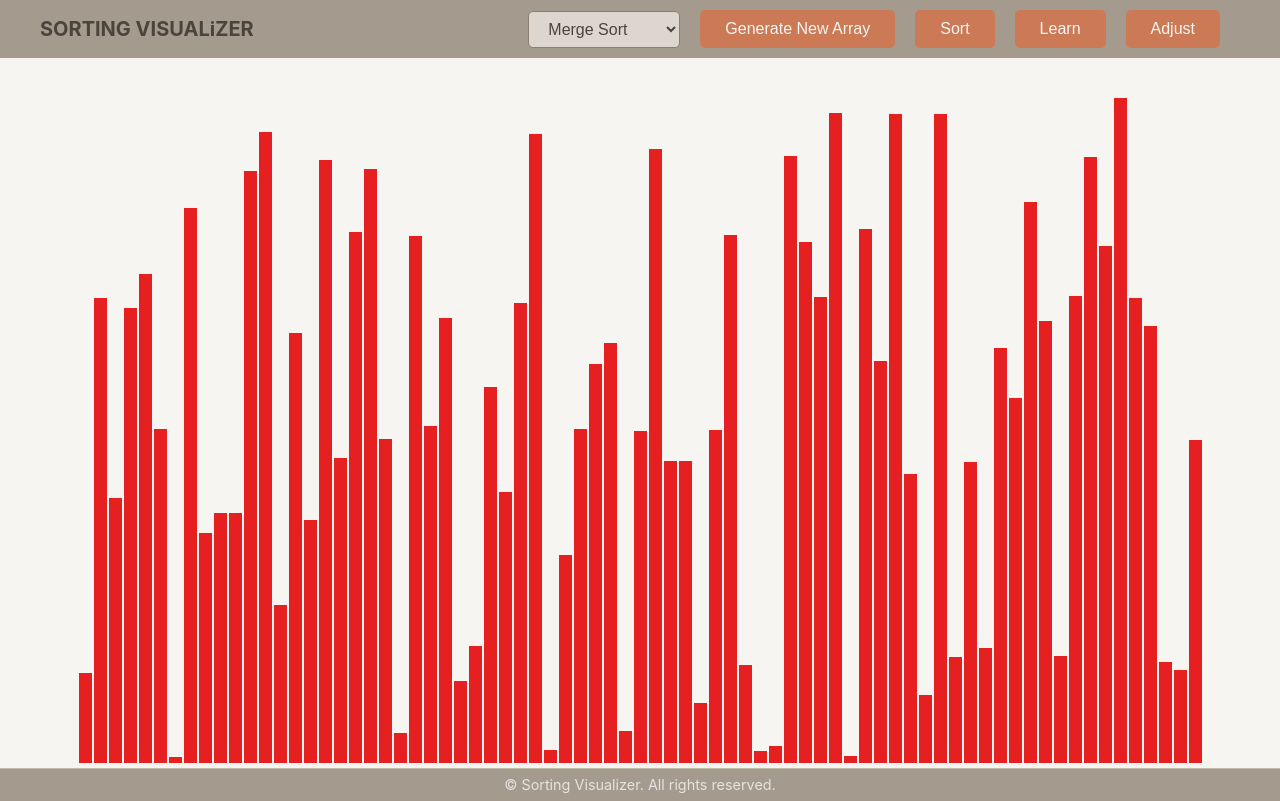
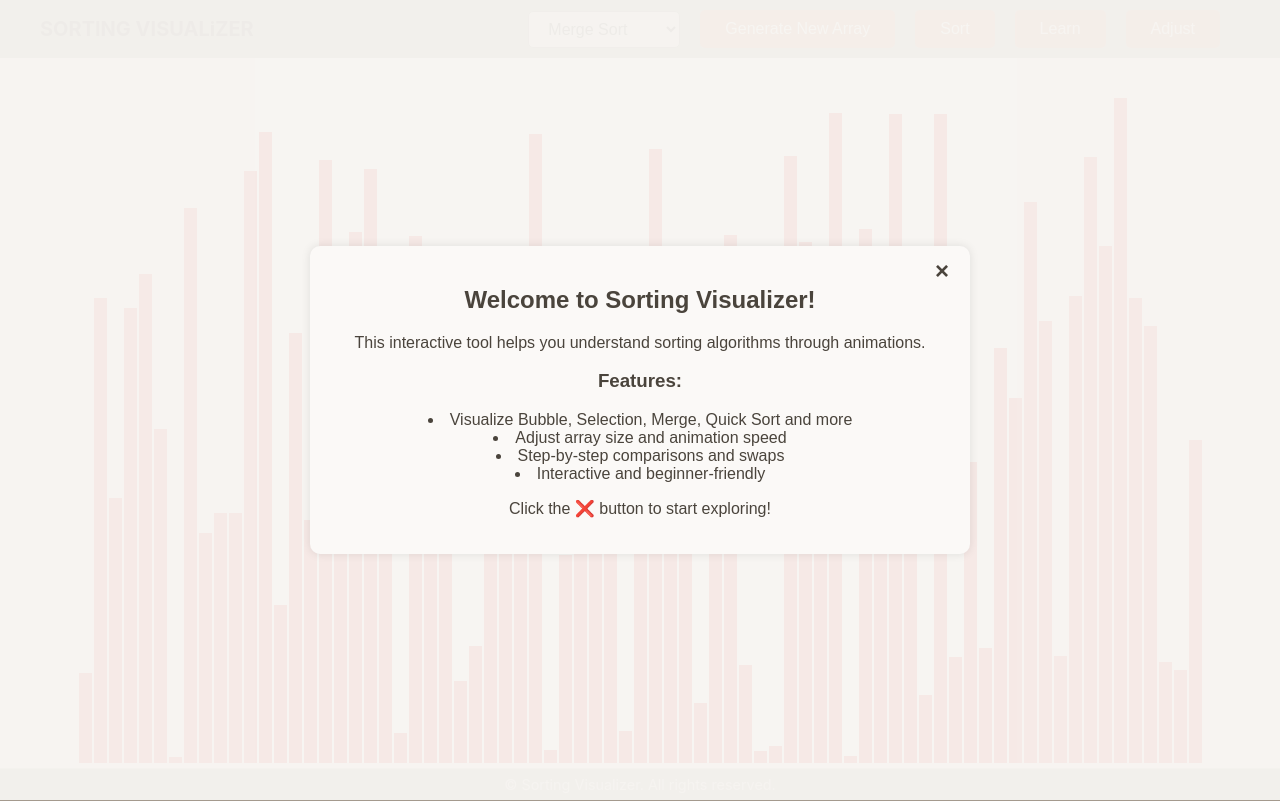
Before and after one commit to jaiisshhh/Sorting-Visualizer, a React (Create React App) app: page / in a window 1280 px wide. Built offline with nearby package versions, Linux system fonts and the light colour scheme.

Commit message:
Added Complexities

```diff
--- a/src/SortingVisualizer/SortingVisualizer.css
+++ b/src/SortingVisualizer/SortingVisualizer.css
@@ -161,3 +161,78 @@
 .footer p {
   margin: 7px;
 }
+
+.modal {
+  position: fixed;
+  top: 0;
+  left: 0;
+  width: 100%;
+  height: 100%;
+  background: rgba(247, 245, 242, 0.95);
+  display: flex;
+  justify-content: center;
+  align-items: center;
+  z-index: 1000;
+}
+
+.modal-content {
+  background: #fbf9f7;
+  padding: 20px 30px;
+  border-radius: 10px;
+  width: 650px;
+  max-width: 90%;
+  color: #4a443c;
+  box-shadow: 0 0 10px rgba(0, 0, 0, 0.1);
+  position: relative;
+  font-family: Arial, sans-serif;
+}
+
+.modal-close {
+  position: absolute;
+  top: 10px;
+  right: 15px;
+  font-size: 24px;
+  font-weight: bold;
+  background: none;
+  border: none;
+  cursor: pointer;
+  color: #4a443c;
+}
+
+.modal-close:hover {
+  color: #fff;
+  background-color: #a75c3c;
+  border-radius: 5px;
+  padding: 2px 8px;
+}
+
+.welcome-modal {
+  max-width: 600px;
+  text-align: center;
+  align-items: center;
+}
+
+.welcome-modal h2,
+.welcome-modal h3,
+.welcome-modal p,
+.welcome-modal ul {
+  margin-left: auto;
+  margin-right: auto;
+}
+
+.welcome-modal ul {
+  list-style-position: inside;
+  padding-left: 0;
+}
+
+.complexity {
+  margin-top: 10px;
+}
+.complexity h4 {
+  margin-bottom: 5px;
+}
+.complexity ul {
+  list-style: none;
+  padding-left: 0;
+  line-height: 1.5;
+}
--- a/src/SortingVisualizer/SortingVisualizer.jsx
+++ b/src/SortingVisualizer/SortingVisualizer.jsx
@@ -18,7 +18,8 @@ export default class SortingVisualizer extends React.Component {
       array: [],
       arrayMaxValue: 730,
       selectedAlgorithm: "mergeSort",
-      showModal: false,
+      showIntroModal: true, // for the welcome popup
+      showLearnModal: false, // for the Learn algorithm details
       sorting: false,
       arraySize: 75,
       animationSpeed: 50,
@@ -46,6 +47,14 @@ export default class SortingVisualizer extends React.Component {
       }
     });
   }
+
+  closeIntroModal = () => {
+    this.setState({ showIntroModal: false });
+  };
+
+  closeLearnModal = () => {
+    this.setState({ showLearnModal: false });
+  };
 
   handleSort() {
     this.setState({ sorting: true }, () => {
@@ -578,7 +587,7 @@ export default class SortingVisualizer extends React.Component {
   }
 
   render() {
-    const { array, selectedAlgorithm, showModal, sorting } = this.state;
+    const { array, selectedAlgorithm, sorting } = this.state;
 
     const algorithmDetails = {
       mergeSort: {
@@ -590,6 +599,12 @@ export default class SortingVisualizer extends React.Component {
           "Recursively sort each half.",
           "Merge the two sorted halves back together.",
         ],
+        complexity: {
+          best: "Ω(n log n)",
+          average: "Θ(n log n)",
+          worst: "O(n log n)",
+          space: "O(n)",
+        },
       },
       quickSort: {
         name: "Quick Sort",
@@ -600,6 +615,12 @@ export default class SortingVisualizer extends React.Component {
           "Rearrange elements such that elements less than the pivot are on the left and greater are on the right.",
           "Recursively sort the left and right partitions.",
         ],
+        complexity: {
+          best: "Ω(n log n)",
+          average: "Θ(n log n)",
+          worst: "O(n²)",
+          space: "O(log n)",
+        },
       },
       heapSort: {
         name: "Heap Sort",
@@ -611,6 +632,12 @@ export default class SortingVisualizer extends React.Component {
           "Reduce the heap size and heapify the root.",
           "Repeat until the heap size is 1.",
         ],
+        complexity: {
+          best: "Ω(n log n)",
+          average: "Θ(n log n)",
+          worst: "O(n log n)",
+          space: "O(1)",
+        },
       },
       bubbleSort: {
         name: "Bubble Sort",
@@ -622,6 +649,12 @@ export default class SortingVisualizer extends React.Component {
           "Swap them if they are in the wrong order.",
           "Repeat until the array is sorted.",
         ],
+        complexity: {
+          best: "Ω(n)",
+          average: "Θ(n²)",
+          worst: "O(n²)",
+          space: "O(1)",
+        },
       },
       insertionSort: {
         name: "Insertion Sort",
@@ -632,6 +665,12 @@ export default class SortingVisualizer extends React.Component {
           "Compare it with elements before and insert it into the correct position.",
           "Repeat for all elements.",
         ],
+        complexity: {
+          best: "Ω(n)",
+          average: "Θ(n²)",
+          worst: "O(n²)",
+          space: "O(1)",
+        },
       },
       selectionSort: {
         name: "Selection Sort",
@@ -643,12 +682,41 @@ export default class SortingVisualizer extends React.Component {
           "Swap it with the current element.",
           "Repeat for all elements.",
         ],
+        complexity: {
+          best: "Ω(n²)",
+          average: "Θ(n²)",
+          worst: "O(n²)",
+          space: "O(1)",
+        },
       },
     };
 
     const selectedDetails = algorithmDetails[selectedAlgorithm];
 
     return (
+      <>
+        {this.state.showIntroModal && (
+          <div className="modal">
+            <div className="modal-content welcome-modal">
+              <button className="modal-close" onClick={this.closeIntroModal}>
+                &times;
+              </button>
+              <h2>Welcome to Sorting Visualizer!</h2>
+              <p>
+                This interactive tool helps you understand sorting algorithms
+                through animations.
+              </p>
+              <h3>Features:</h3>
+              <ul>
+                <li>Visualize Bubble, Selection, Merge, Quick Sort and more</li>
+                <li>Adjust array size and animation speed</li>
+                <li>Step-by-step comparisons and swaps</li>
+                <li>Interactive and beginner-friendly</li>
+              </ul>
+              <p>Click the ❌ button to start exploring!</p>
+            </div>
+          </div>
+        )}
         <div>
           <nav className="navbar">
             <div className="navbar-logo">SORTING VISUALiZER</div>
@@ -683,7 +751,7 @@ export default class SortingVisualizer extends React.Component {
             </button>
             <button
               className="navbar-button"
-            onClick={() => this.setState({ showModal: true })}
+              onClick={() => this.setState({ showLearnModal: true })}
               disabled={sorting}
             >
               Learn
@@ -771,20 +839,21 @@ export default class SortingVisualizer extends React.Component {
               });
             })()}
           </div>
-        {showModal && (
+          {this.state.showLearnModal && (
             <div className="modal">
               <div className="modal-content">
                 <h2>{selectedDetails.name}</h2>
                 <p>{selectedDetails.description}</p>
+                <div className="complexity">
+                  <h4>Time & Space Complexity:</h4>
                   <ul>
-                {selectedDetails.steps.map((step, idx) => (
-                  <li key={idx}>{step}</li>
-                ))}
+                    <li>Best: {selectedDetails.complexity.best}</li>
+                    <li>Average: {selectedDetails.complexity.average}</li>
+                    <li>Worst: {selectedDetails.complexity.worst}</li>
+                    <li>Space: {selectedDetails.complexity.space}</li>
                   </ul>
-              <button
-                className="modal-close"
-                onClick={() => this.setState({ showModal: false })}
-              >
+                </div>
+                <button className="modal-close" onClick={this.closeLearnModal}>
                   ×
                 </button>
               </div>
@@ -801,6 +870,7 @@ export default class SortingVisualizer extends React.Component {
             <p>&copy; Sorting Visualizer. All rights reserved.</p>
           </footer>
         </div>
+      </>
     );
   }
 }
```
Lines whose indentation alone changed are shown as unchanged.
